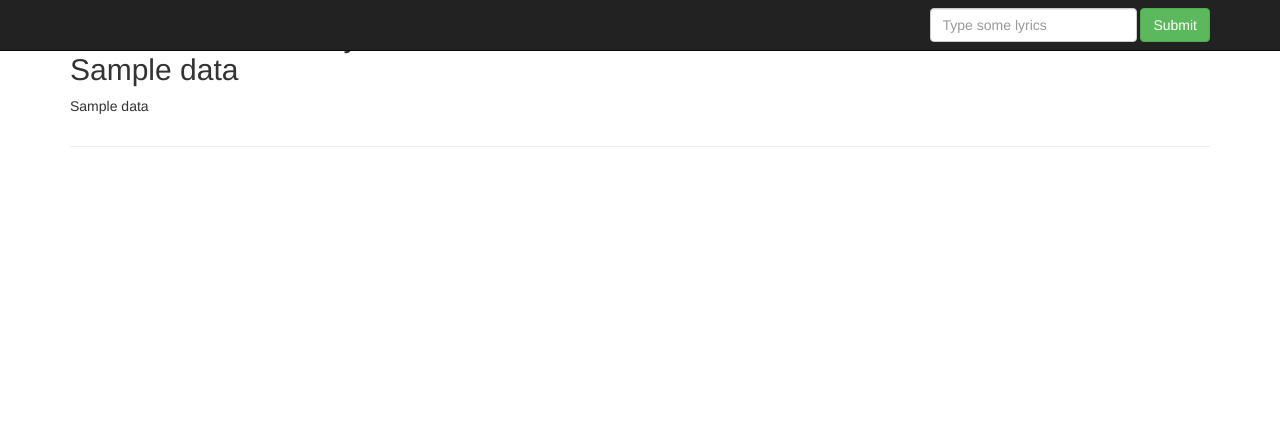
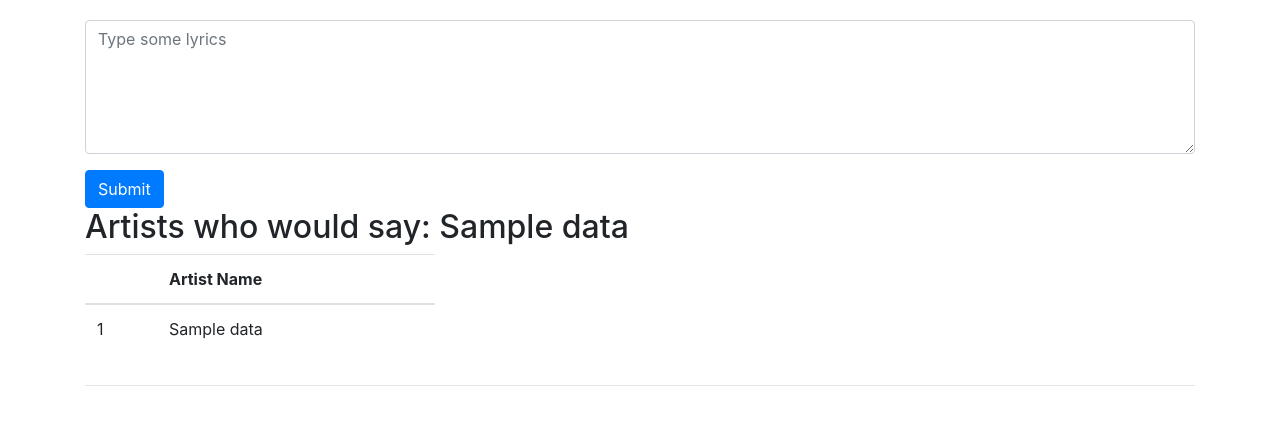
Before and after one commit to cezar-r/music_recommender, a Flask app: template src/templates/index_pred.html in a window 1280 px wide. Shown: the top 425 px of the page. Run offline with Flask 2, Linux system fonts and the light colour scheme; the template is opened without the code that fills it: most values are stand-ins (such as "Sample title", 1, 10 or a date in 2020); parts of the project's set-up code (start-up, migrations or seed data) failed here and were passed over; some libraries are stand-ins or nearby versions.

Commit message:
Add files via upload

```diff
--- a/src/templates/index_pred.html
+++ b/src/templates/index_pred.html
@@ -7,49 +7,51 @@
     <!-- The above 3 meta tags *must* come first in the head; any other head content must come *after* these tags -->
     <meta name="description" content="">
     <meta name="author" content="">
-    <link rel="icon" href="{{ url_for('static', filename='css/main.css') }}">
 
-    <title>Jumbotron Template for Bootstrap</title>
+    <title>Musc and Artists</title>
 
     <!-- Bootstrap core CSS -->
-    <link href="../static/css/bootstrap.min.css" rel="stylesheet">
+    <link rel="stylesheet" href="https://maxcdn.bootstrapcdn.com/bootstrap/4.0.0/css/bootstrap.min.css" integrity="sha384-Gn5384xqQ1aoWXA+058RXPxPg6fy4IWvTNh0E263XmFcJlSAwiGgFAW/dAiS6JXm" crossorigin="anonymous">
 
-    <!-- Custom styles for this template -->
-    <link href="../static/css/jumbotron.css" rel="stylesheet">
+    <link rel="stylesheet" href="{{ url_for('static', filename='css/main.css') }}">
 
-    <!-- Just for debugging purposes. Don't actually copy these 2 lines! -->
-    <!--[if lt IE 9]><script src="../../assets/js/ie8-responsive-file-warning.js"></script><![endif]-->
-    <script src="../static/js/ie-emulation-modes-warning.js"></script>
-
-    <!-- HTML5 shim and Respond.js for IE8 support of HTML5 elements and media queries -->
-    <!--[if lt IE 9]>
-      <script src="https://oss.maxcdn.com/html5shiv/3.7.2/html5shiv.min.js"></script>
-      <script src="https://oss.maxcdn.com/respond/1.4.2/respond.min.js"></script>
-    <![endif]-->
   </head>
 
-  <body>
+  <body >
 
-    <nav class="navbar navbar-inverse navbar-fixed-top">
-      <div class="container">
-        <div id="navbar" class="navbar-collapse collapse">
+      <div class="container" style="padding-top: 20px">
           <form class="navbar-form navbar-right" action="/predict" method='POST'>
             <div class="form-group">
-              <input type="text" placeholder="Type some lyrics" class="form-control", name="lyric">
+              <textarea placeholder="Type some lyrics" class="form-control" rows="5" name="lyric"></textarea>
             </div>
-            <button type="submit" class="btn btn-success">Submit</button>
+            <button type="submit" class="btn btn-primary">Submit</button>
           </form>
-        </div><!--/.navbar-collapse -->
       </div>
-    </nav>
 
 
     <div class="container">
       <!-- Example row of columns -->
       <div class="row">
+        <div class="col-md-12">
+          <h2 class="artists">Artists who would say: {{data[1]}}</h2>
+        </div>
         <div class="col-md-4">
-          <h2>Artists who would say: {{data[1]}}</h2>
-          <p>{{data[0]}}</p>
+          <table class="table ">
+            <thead>
+              <tr>
+                <th></th>
+                <th scope="col">Artist Name</th>
+              </tr>
+            </thead>
+            <tbody>
+                {% for artist in data[0] %}
+                <tr>
+                  <td>{{loop.index}}</td>
+                  <td>{{artist}}</td>
+                </tr>
+                {% endfor %}
+            </tbody>
+          </table>
         </div>
       </div>
       <hr>
```
Also changed, not shown: src/templates/index.html (+10 -26 lines).
